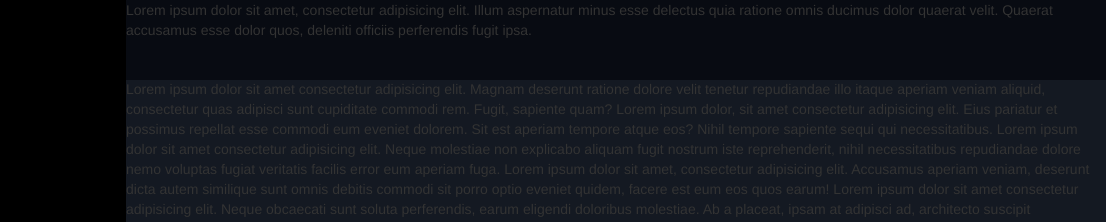
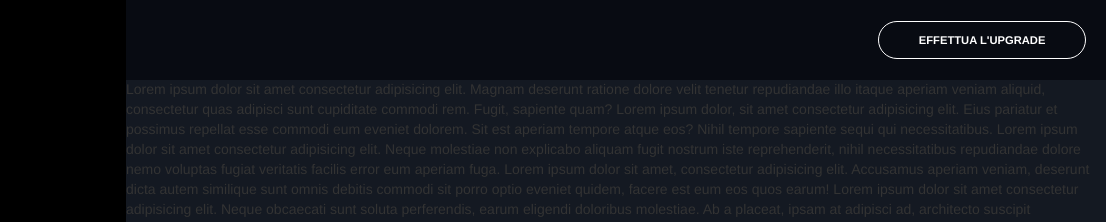
Before and after one commit to NiccoloArcioni/html-css-spotifyweb, a plain HTML site: page index.html in a window 1280 px wide. Shown: the top 222 px of the page, 174-1280 px from the left. Drawn offline with nearby package versions, Linux system fonts and the light colour scheme.

Commit message:
Inserimento Upgrade
da aggiungere hover

```diff
--- a/css/master.css
+++ b/css/master.css
@@ -85,6 +85,17 @@ ul {
     font-weight: 600;
 }
 
+/* button */
+.ms_btn_white {
+    color: #fff;
+    background-color: transparent;
+    border: 1px solid #fff;
+}
+
+.ms_btn_rounded {
+    border-radius: 20px;
+    padding: 10px 40px;
+}
 /* MAIN */
 /* main nav */
 .ms_main_nav_bg {
@@ -208,6 +219,19 @@ span.ms_create_playlist {
     background-color: #080B12;
 }
 
+/* button */
+.ms_upgrade .btn_container{
+    display: flex;
+    justify-content: flex-end;
+    align-items: center;
+    width: 98%;
+    height: 100%;
+}
+
+.btn_container a {
+    font-size: 0.8em;
+}
+
 /* FOOTER */
 .ms_song_bg {
     position: fixed;
--- a/index.html
+++ b/index.html
@@ -118,7 +118,9 @@
                 <div class="ms_albums_section">
                     <!-- Upgrade -->
                     <div class="ms_upgrade">
-                        Lorem ipsum dolor sit amet, consectetur adipisicing elit. Illum aspernatur minus esse delectus quia ratione omnis ducimus dolor quaerat velit. Quaerat accusamus esse dolor quos, deleniti officiis perferendis fugit ipsa.
+                        <div class="btn_container">
+                            <a href="#" class="btn btn-md ms_btn_white ms_btn_rounded ms_font_w_600 text-uppercase">Effettua l'Upgrade</a>
+                        </div>
                     </div>
 
                     <!-- Albums content -->
```
